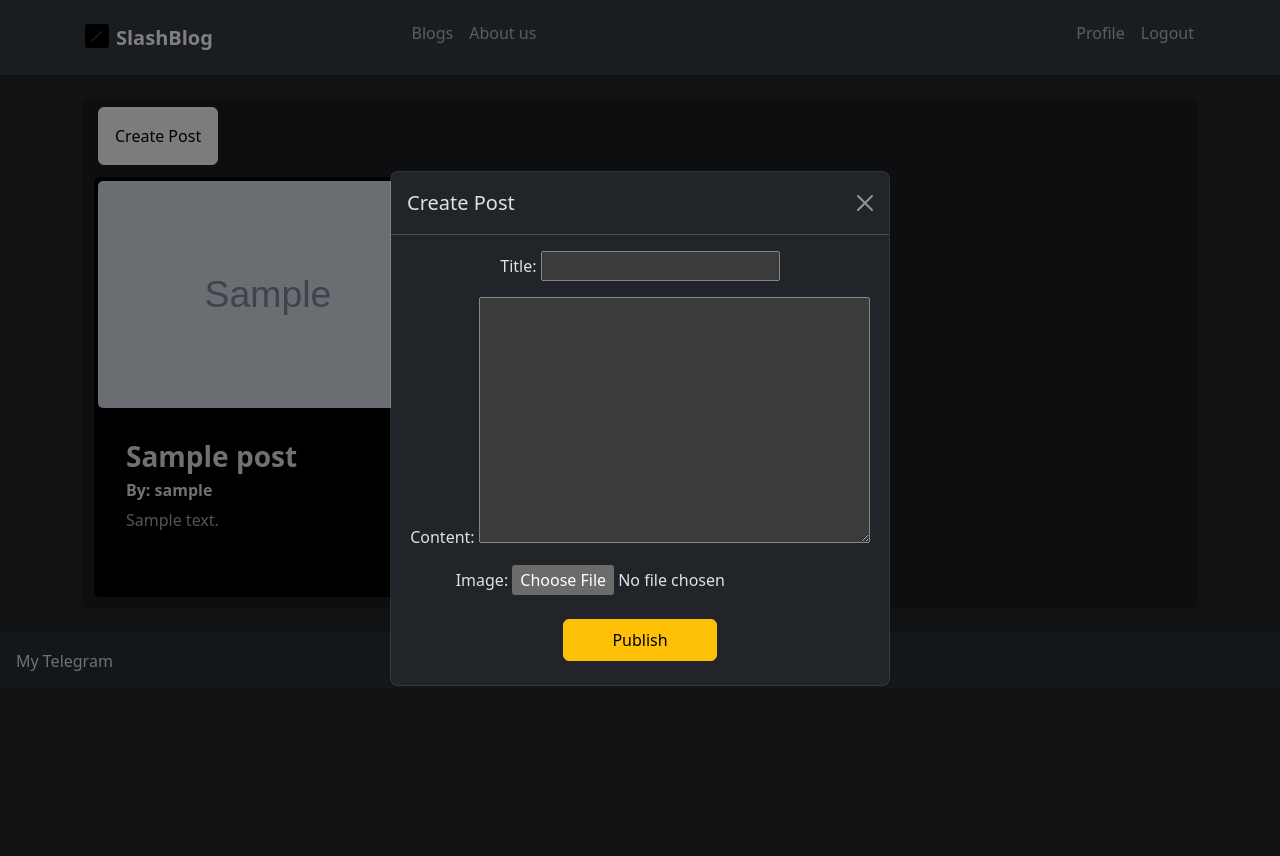
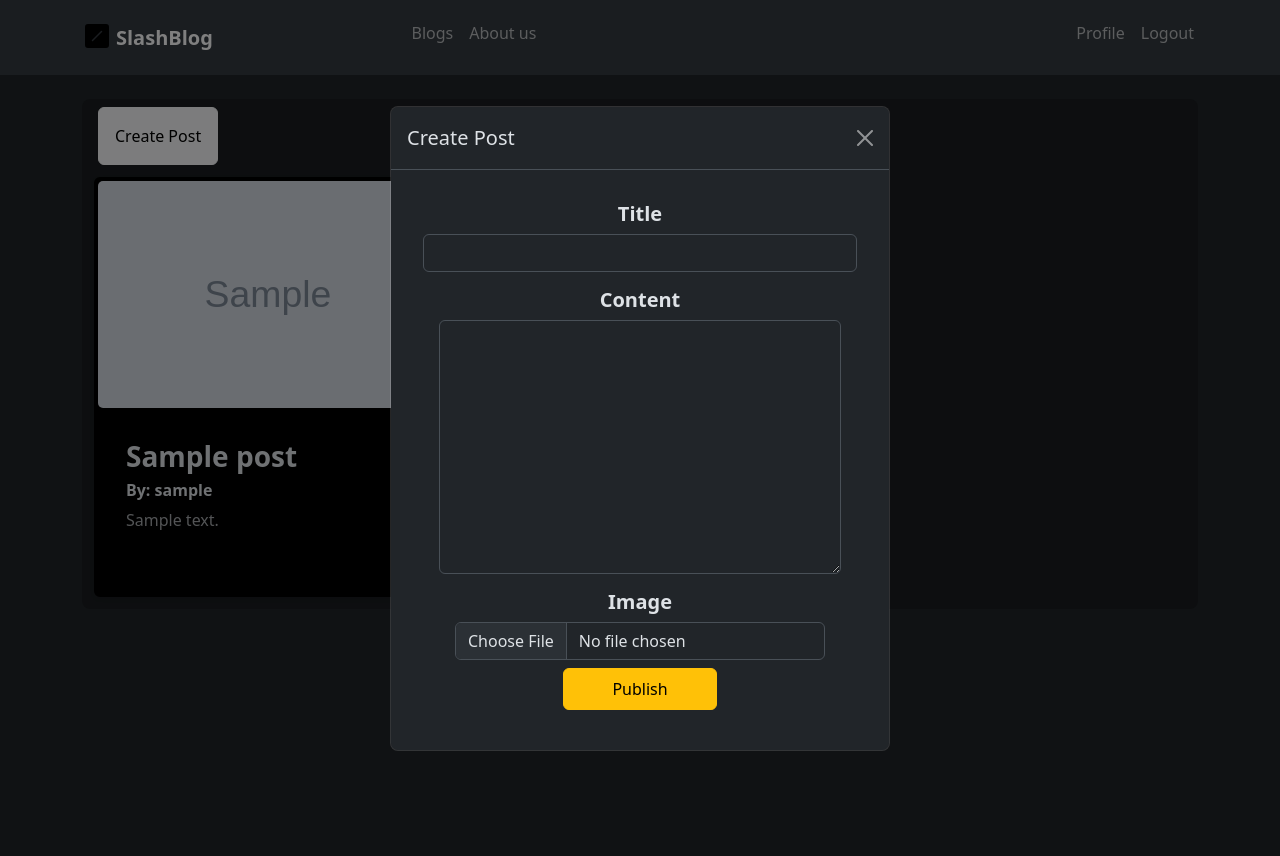
Before and after one commit to alter703/slashblog, a Django app: page /blog/ in a window 1280 px wide, after a click on "Create Post". Run offline with Django 5.2, Linux system fonts and the light colour scheme; a user stored in the database is signed in; tables that the repository leaves empty hold one stand-in row (values such as "Sample post"); grey boxes marked "Sample" are stand-in pictures.

Commit message:
Update creation post form style, update index template in main app

```diff
--- a/apps/blog/templates/blog/index.html
+++ b/apps/blog/templates/blog/index.html
@@ -59,8 +59,24 @@
                     <form action="{% url 'blog:create' %}" method="POST" enctype="multipart/form-data">
                         <!--головна форма для створення постів-->
                         {% csrf_token %}
-                        {{ created_form.as_p }}
-                        <button class="btn btn-warning m-2 px-5 py-2">Publish</button>
+                        {% for f in created_form %}
+                        <div class="form-group m-3">
+                            {% if f.name == 'title' %}
+                            <label class="form-label h5 fw-bold">Title</label>
+                            <input type="text" class="form-control" name="title" maxlength="100" required id="id_title">
+                            {% elif f.name == 'content' %}
+                            <label class="form-label h5 fw-bold">Content</label>
+                            <textarea name="content" class="form-control" cols="40" rows="10" required id="id_content">
+                            </textarea>
+                            {% elif f.name == 'image' %}
+                            <label class="form-label h5 fw-bold">Image</label>
+                            <input type="file" class="form-control" name="image" accept="image/*" required
+                                id="id_image">
+                            {% endif %}
+                            {% endfor %}
+                            <button class="btn btn-warning m-2 px-5 py-2">Publish</button>
+                            <!-- {{ created_form.as_p }} -->
+                        </div>
                     </form>
                 </div>
             </div>
--- a/apps/main/templates/main/index.html
+++ b/apps/main/templates/main/index.html
@@ -15,7 +15,7 @@
             <img src="\static\imagination.jpg" alt="" class="img rounded">
         </div>
 
-        <p class="lead text-center text-underline m-3">This is the main site</p>
+        <p class="lead text-center text-underline m-3">This is the main page</p>
 
     </div>
 </div>
```
